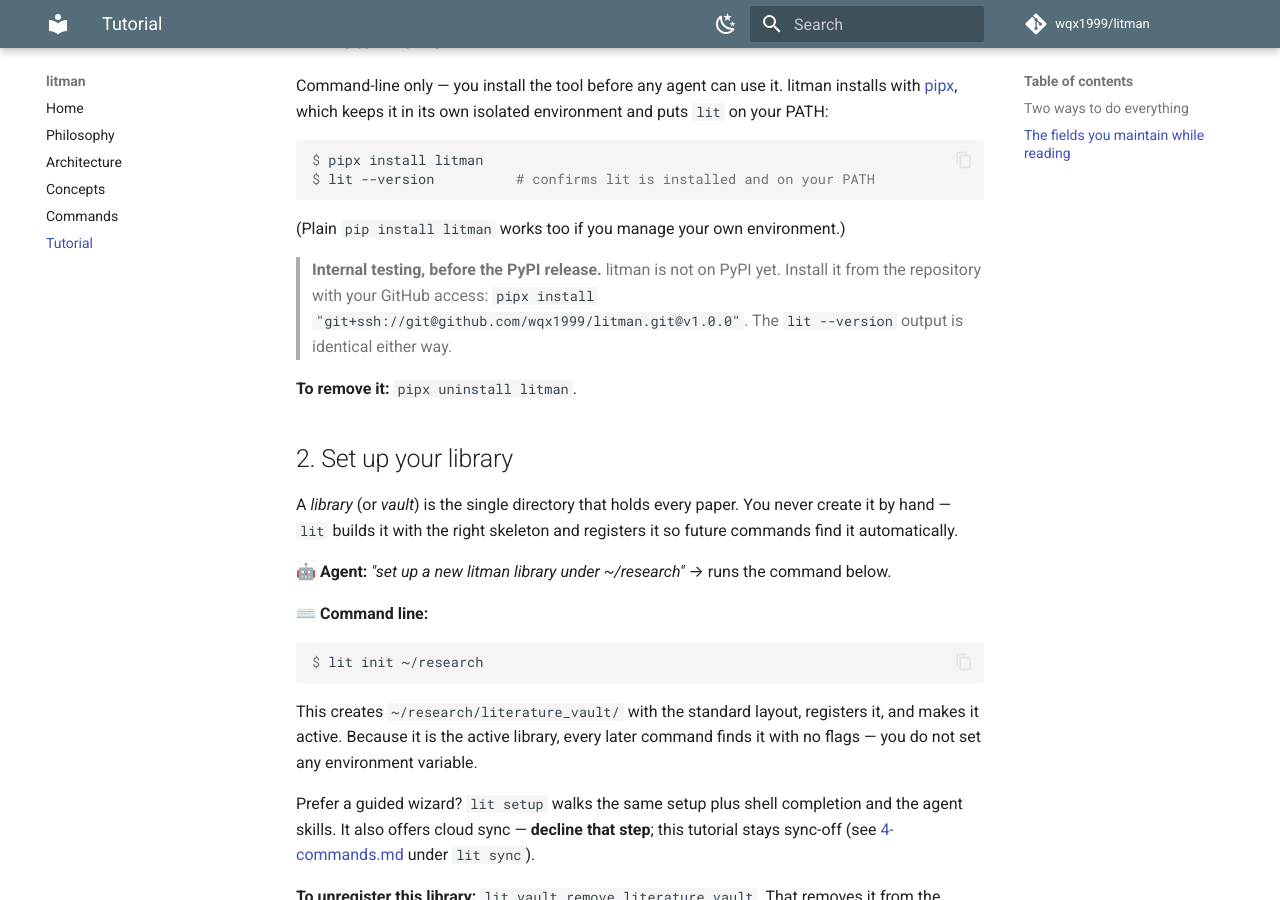
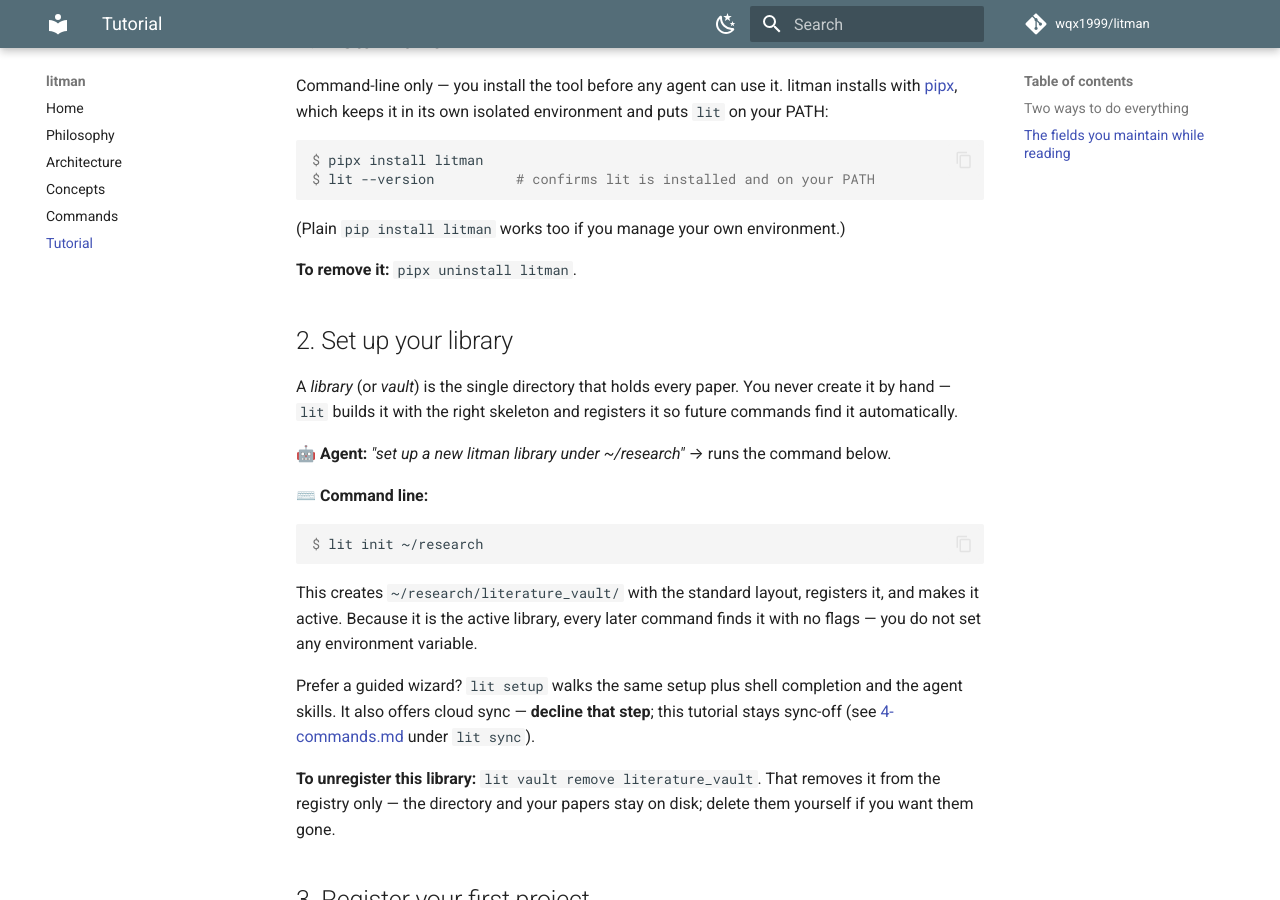
Before and after one commit to wqx1999/litman, an MkDocs documentation site: the page built from docs/5-tutorial.md, in a window 1280 px wide and 900 px high, scrolled down 1907 px. Built offline with MkDocs 1.6.1 and Material for MkDocs 9.7.7, drawn with Linux system fonts in a browser that asks for light colours; comment, search, counter and statistics services are not loaded.

Commit message:
docs: flip install wording to the published 1.0.0 release
litman 1.0.0 is being published to PyPI. Remove the pre-release placeholders
so the package's own PyPI long_description (README.md) and the docs read
correctly from the moment the release is live.

- README.md / README-CN.md: "not yet shipped, planned" -> "recommended".
- tutorial: drop the internal git-ssh install note used before the release.

Co-Authored-By: Claude Opus 4.8 (1M context) <noreply@anthropic.com>

````diff
--- a/docs/5-tutorial.md
+++ b/docs/5-tutorial.md
@@ -80,12 +80,6 @@ $ lit --version          # confirms lit is installed and on your PATH
 ```
 
 (Plain `pip install litman` works too if you manage your own environment.)
-
-<!-- INTERNAL: strip the note below at the public PyPI release -->
-> **Internal testing, before the PyPI release.** litman is not on PyPI yet.
-> Install it from the repository with your GitHub access:
-> `pipx install "git+ssh://git@github.com/wqx1999/litman.git@v1.0.0"`. The
-> `lit --version` output is identical either way.
 
 **To remove it:** `pipx uninstall litman`.
 
````
Also changed, not shown: README-CN.md (+1 -1 lines), README.md (+1 -1 lines).
